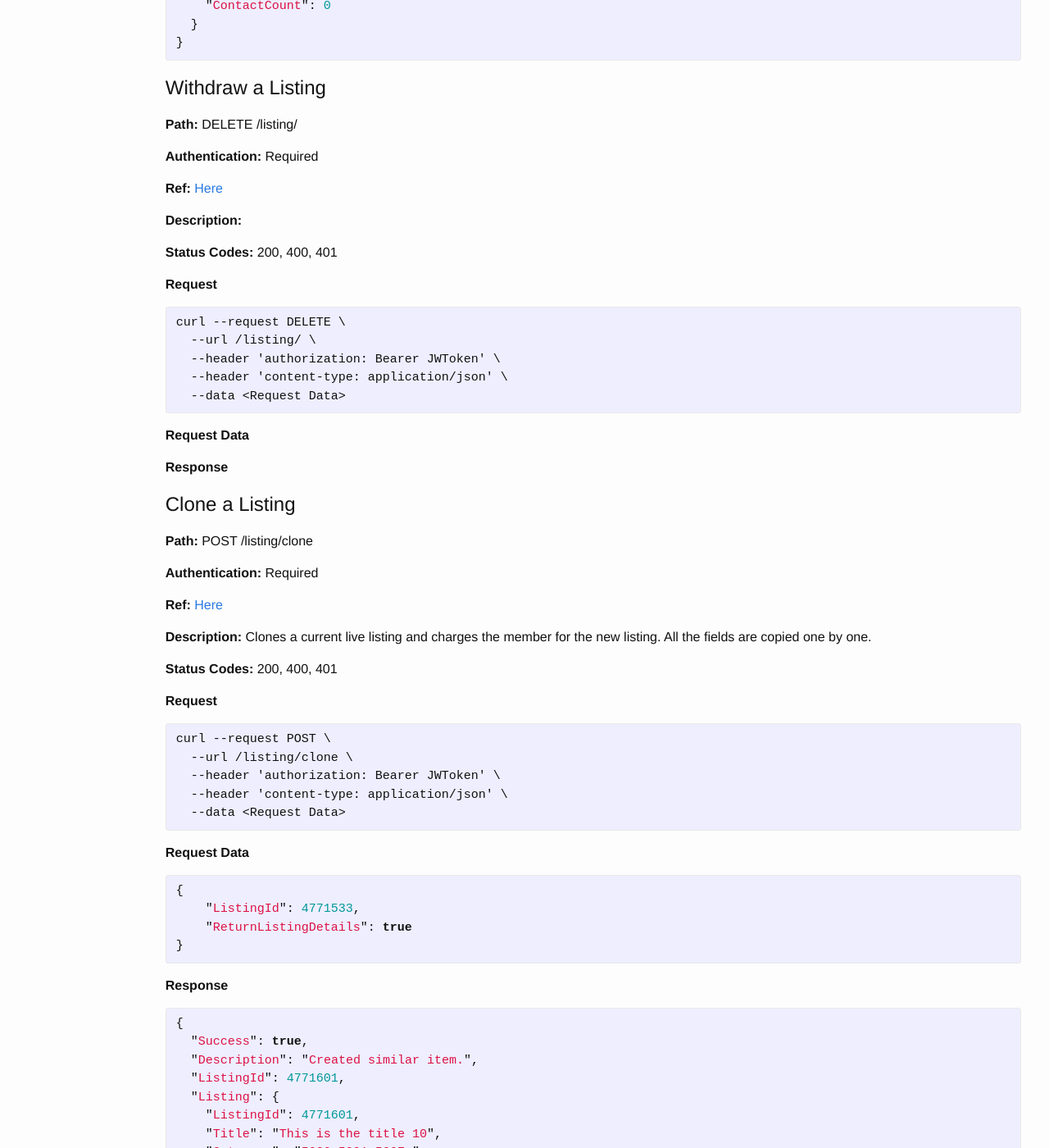
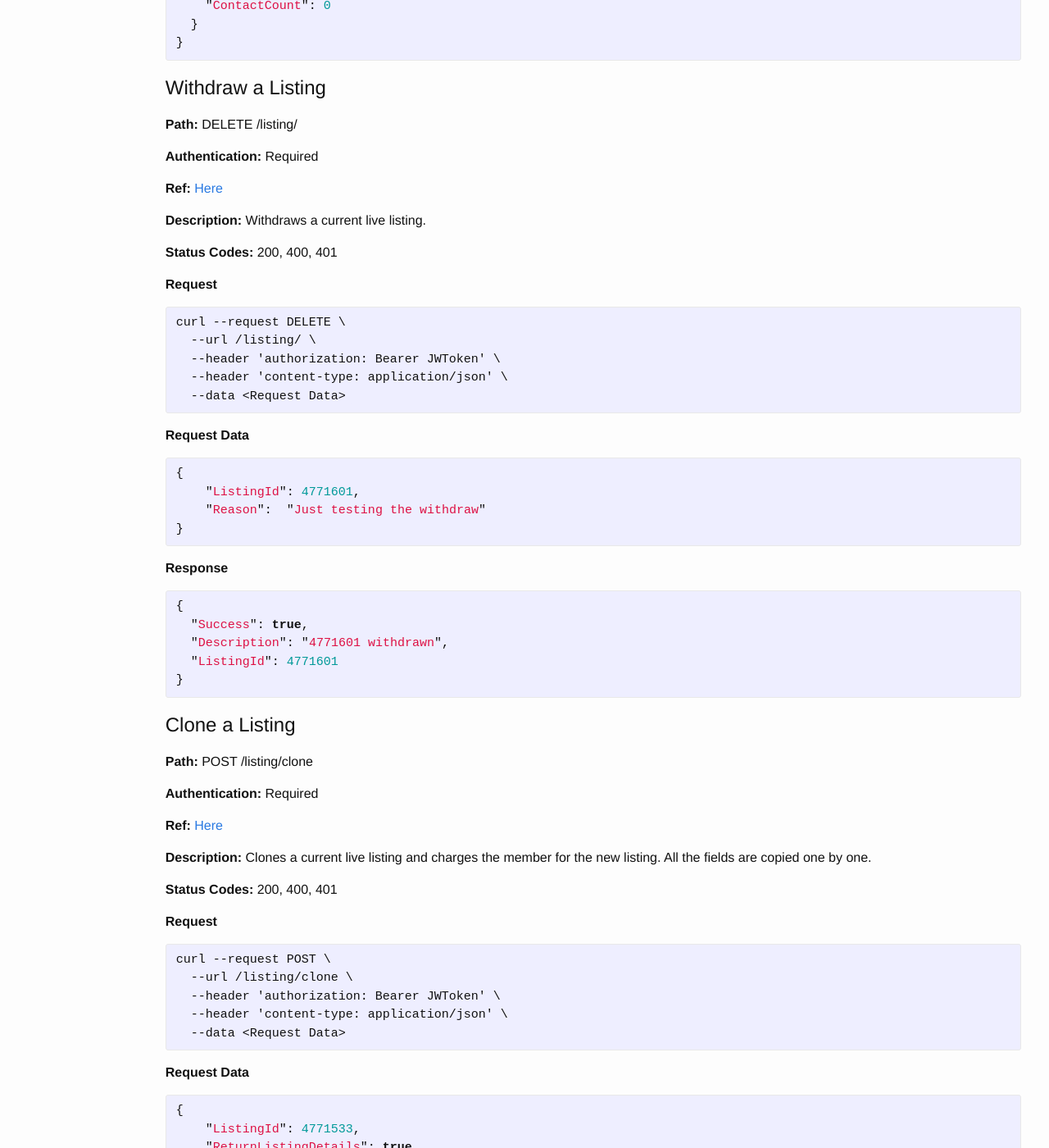
Before and after one commit to wizact/tmj-cli, a Jekyll site: the page built from _tmj_api_documentation/listing.md, in a window 1280 px wide and 1400 px high, scrolled down 8237 px. Shown: the whole window at 82% size. Built offline with Jekyll 4.4.1, drawn with Linux system fonts in a browser that asks for light colours.

Commit message:
add docu for withdraw  a listing

```diff
--- a/_tmj_api_documentation/listing.md
+++ b/_tmj_api_documentation/listing.md
@@ -377,7 +377,7 @@ curl --request PUT \
 
 **Ref:** [Here](http://developer.trademe.co.nz/api-reference/selling-methods/withdraw-an-auction-or-classified/)
 
-**Description:**
+**Description:**  Withdraws a current live listing.
 
 **Status Codes:**
 200, 400, 401
@@ -393,12 +393,19 @@ curl --request DELETE \
 
 **Request Data**
 {% highlight javascript %}
-
+{
+    "ListingId": 4771601,
+    "Reason":  "Just testing the withdraw"
+}
 {% endhighlight %}
 
 **Response**
 {% highlight javascript %}
-
+{
+  "Success": true,
+  "Description": "4771601 withdrawn",
+  "ListingId": 4771601
+}
 {% endhighlight %}
 
 ## Clone a Listing
```
